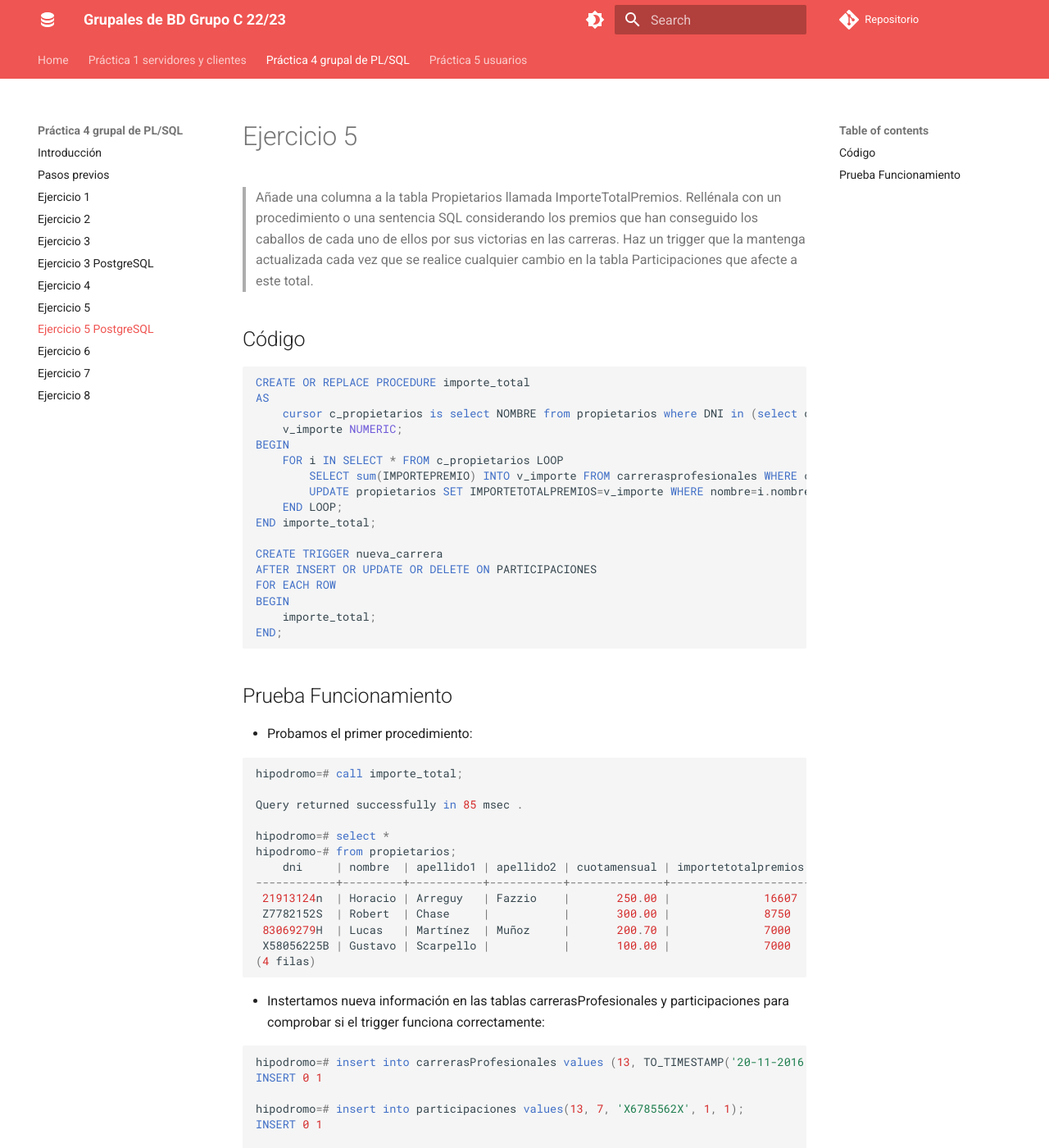
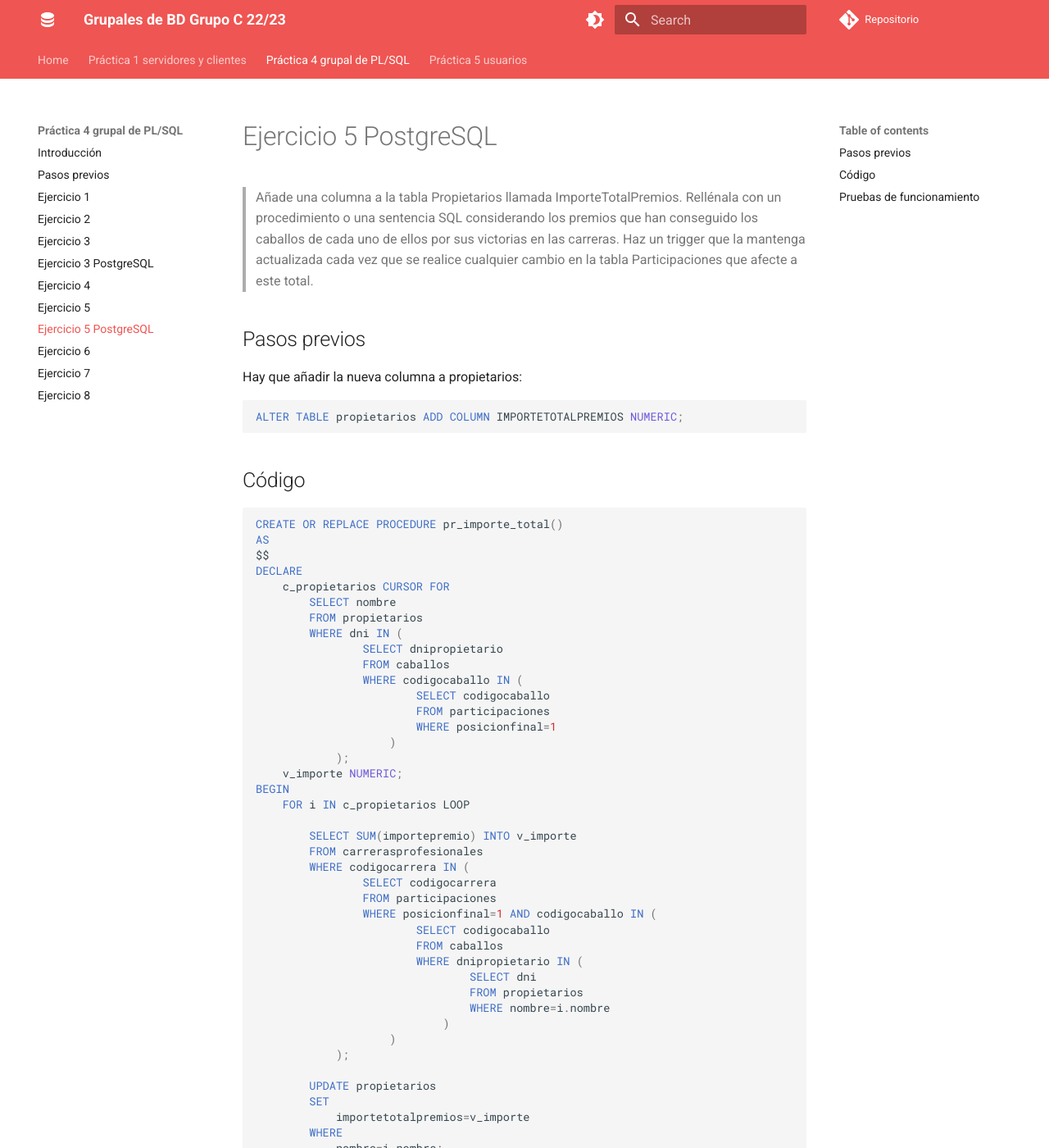
Before and after one commit to adriasir123/grupalesbdc, an MkDocs documentation site: the page built from docs/p4-grupal-plsql/ejercicio5-postgres.md, in a window 1280 px wide and 1400 px high. Shown: the whole window at 82% size. Built offline with MkDocs 1.6.1 and Material for MkDocs 9.7.7, drawn with Linux system fonts in a browser that asks for light colours; comment, search, counter and statistics services are not loaded; some of the changed text lies outside the part shown.

Commit message:
ej5 postgres arreglado

````diff
--- a/docs/p4-grupal-plsql/ejercicio5-postgres.md
+++ b/docs/p4-grupal-plsql/ejercicio5-postgres.md
@@ -1,72 +1,114 @@
-# Ejercicio 5
+# Ejercicio 5 PostgreSQL
 
-> Añade una columna a la tabla Propietarios llamada ImporteTotalPremios. Rellénala con un procedimiento o una
-sentencia SQL considerando los premios que han conseguido los caballos de cada uno de ellos por sus victorias
-en las carreras. Haz un trigger que la mantenga actualizada cada vez que se realice cualquier cambio en la tabla
-Participaciones que afecte a este total.
+> Añade una columna a la tabla Propietarios llamada ImporteTotalPremios. Rellénala con un procedimiento o una sentencia SQL considerando los premios que han conseguido los caballos de cada uno de ellos por sus victorias en las carreras. Haz un trigger que la mantenga actualizada cada vez que se realice cualquier cambio en la tabla Participaciones que afecte a este total.
+
+## Pasos previos
+
+Hay que añadir la nueva columna a propietarios:
+
+```sql
+ALTER TABLE propietarios ADD COLUMN IMPORTETOTALPREMIOS NUMERIC;
+```
 
 ## Código
 
 ```sql
-CREATE OR REPLACE PROCEDURE importe_total
+CREATE OR REPLACE PROCEDURE pr_importe_total()
 AS
-    cursor c_propietarios is select NOMBRE from propietarios where DNI in (select dniPropietario from caballos where codigoCaballo in (select codigocaballo from participaciones where POSICIONFINAL=1));
+$$
+DECLARE
+    c_propietarios CURSOR FOR
+        SELECT nombre
+        FROM propietarios
+        WHERE dni IN (
+                SELECT dnipropietario
+                FROM caballos
+                WHERE codigocaballo IN (
+                        SELECT codigocaballo
+                        FROM participaciones
+                        WHERE posicionfinal=1
+                    )
+            );
     v_importe NUMERIC;
 BEGIN
-    FOR i IN SELECT * FROM c_propietarios LOOP
-        SELECT sum(IMPORTEPREMIO) INTO v_importe FROM carrerasprofesionales WHERE codigoCarrera IN (SELECT codigoCarrera FROM participaciones WHERE POSICIONFINAL=1 AND codigocaballo IN (SELECT codigocaballo FROM caballos WHERE dnipropietario IN (SELECT dni FROM propietarios WHERE nombre=i.nombre)));
-        UPDATE propietarios SET IMPORTETOTALPREMIOS=v_importe WHERE nombre=i.nombre;
+    FOR i IN c_propietarios LOOP
+
+        SELECT SUM(importepremio) INTO v_importe
+        FROM carrerasprofesionales
+        WHERE codigocarrera IN (
+                SELECT codigocarrera
+                FROM participaciones
+                WHERE posicionfinal=1 AND codigocaballo IN (
+                        SELECT codigocaballo
+                        FROM caballos
+                        WHERE dnipropietario IN (
+                                SELECT dni
+                                FROM propietarios
+                                WHERE nombre=i.nombre
+                            )
+                    )
+            );
+
+        UPDATE propietarios
+        SET
+            importetotalpremios=v_importe
+        WHERE
+            nombre=i.nombre;
+
     END LOOP;
-END importe_total;
-
-CREATE TRIGGER nueva_carrera
-AFTER INSERT OR UPDATE OR DELETE ON PARTICIPACIONES
-FOR EACH ROW
-BEGIN
-    importe_total;
 END;
+$$ LANGUAGE plpgsql;
 ```
 
-## Prueba Funcionamiento
+```sql
+CREATE OR REPLACE FUNCTION fn_nueva_carrera()
+RETURNS TRIGGER AS $$
+BEGIN
+    CALL pr_importe_total();
+    RETURN NEW;
+END;
+$$ LANGUAGE plpgsql;
+```
+
+```sql
+CREATE TRIGGER tr_nueva_carrera
+    AFTER INSERT OR UPDATE OR DELETE ON participaciones
+    FOR EACH ROW
+EXECUTE FUNCTION fn_nueva_carrera();
+```
+
+## Pruebas de funcionamiento
 
 - Probamos el primer procedimiento:
 
-```sql
-hipodromo=# call importe_total;
-
-Query returned successfully in 85 msec .
-
-hipodromo=# select *
-hipodromo-# from propietarios;
-    dni     | nombre  | apellido1 | apellido2 | cuotamensual | importetotalpremios
-------------+---------+-----------+-----------+--------------+---------------------
- 21913124n  | Horacio | Arreguy   | Fazzio    |       250.00 |              16607
- Z7782152S  | Robert  | Chase     |           |       300.00 |              8750
- 83069279H  | Lucas   | Martínez  | Muñoz     |       200.70 |              7000
- X58056225B | Gustavo | Scarpello |           |       100.00 |              7000
-(4 filas)
-```
+    ```sql
+    hipodromo=> call pr_importe_total();
+    CALL
+    hipodromo=> select * from propietarios;
+        dni     | nombre  | apellido1 | apellido2 | cuotamensual | importetotalpremios
+    ------------+---------+-----------+-----------+--------------+---------------------
+    21913124n  | Horacio | Arreguy   | Fazzio    |       250.00 |            16607.00
+    Z7782152S  | Robert  | Chase     |           |       300.00 |             8750.00
+    83069279H  | Lucas   | Martínez  | Muñoz     |       200.70 |             7000.00
+    X58056225B | Gustavo | Scarpello |           |       100.00 |             7000.00
+    (4 rows)
+    ```
 
 - Instertamos nueva información en las tablas carrerasProfesionales y participaciones para comprobar si el trigger funciona correctamente:
 
-```sql
-
-hipodromo=# insert into carrerasProfesionales values (13, TO_TIMESTAMP('20-11-2016 13:00', 'DD-MM-YYYY HH24:MI'), 8000, 650, TO_DATE('01-01-2010', 'DD-MM-YYYY'), TO_DATE('01-06-2013', 'DD-MM-YYYY'));
-INSERT 0 1
-
-hipodromo=# insert into participaciones values(13, 7, 'X6785562X', 1, 1);
-INSERT 0 1
-
-hipodromo=# insert into participaciones values(13, 4, '85108890N', 5, 5);
-INSERT 0 1
-
-hipodromo=# select *
-hipodromo-# from propietarios;
-    dni     | nombre  | apellido1 | apellido2 | cuotamensual | importetotalpremios
-------------+---------+-----------+-----------+--------------+---------------------
- 21913124n  | Horacio | Arreguy   | Fazzio    |       250.00 |              16607
- Z7782152S  | Robert  | Chase     |           |       300.00 |              8750
- 83069279H  | Lucas   | Martínez  | Muñoz     |       200.70 |              15000
- X58056225B | Gustavo | Scarpello |           |       100.00 |              7000
-(4 filas)
-```
+    ```sql
+    hipodromo=> insert into carrerasProfesionales values (13, TO_TIMESTAMP('20-11-2016 13:00', 'DD-MM-YYYY HH24:MI'), 8000, 650, TO_DATE('01-01-2010', 'DD-MM-YYYY'), TO_DATE('01-06-2013', 'DD-MM-YYYY'));
+    INSERT 0 1
+    hipodromo=> insert into participaciones values(13, 7, 'X6785562X', 1, 1);
+    INSERT 0 1
+    hipodromo=> insert into participaciones values(13, 4, '85108890N', 5, 5);
+    INSERT 0 1
+    hipodromo=> select * from propietarios;
+        dni     | nombre  | apellido1 | apellido2 | cuotamensual | importetotalpremios
+    ------------+---------+-----------+-----------+--------------+---------------------
+    21913124n  | Horacio | Arreguy   | Fazzio    |       250.00 |            16607.00
+    Z7782152S  | Robert  | Chase     |           |       300.00 |             8750.00
+    83069279H  | Lucas   | Martínez  | Muñoz     |       200.70 |            15000.00
+    X58056225B | Gustavo | Scarpello |           |       100.00 |             7000.00
+    (4 rows)
+    ```
````
